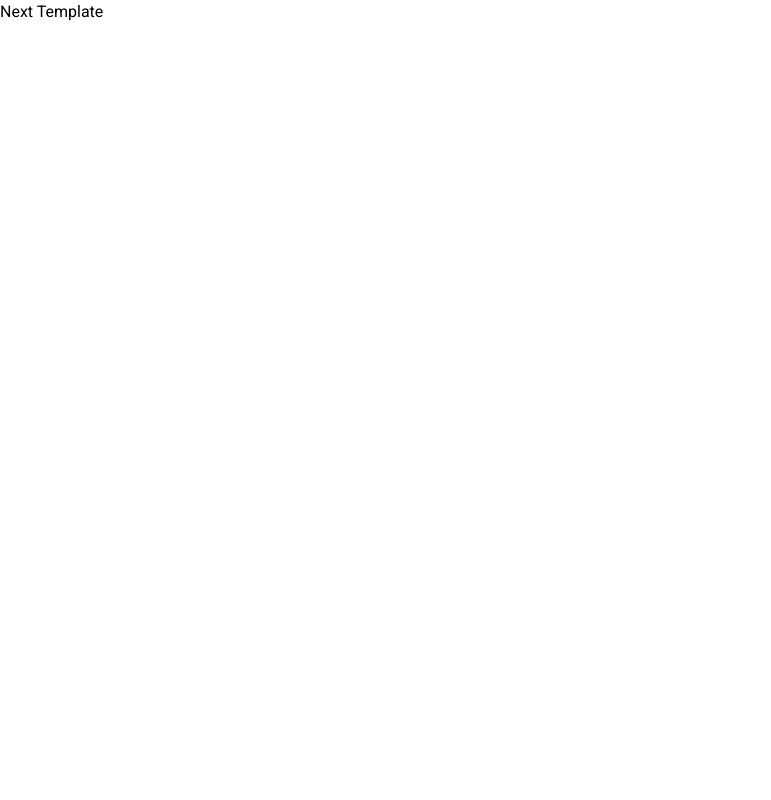
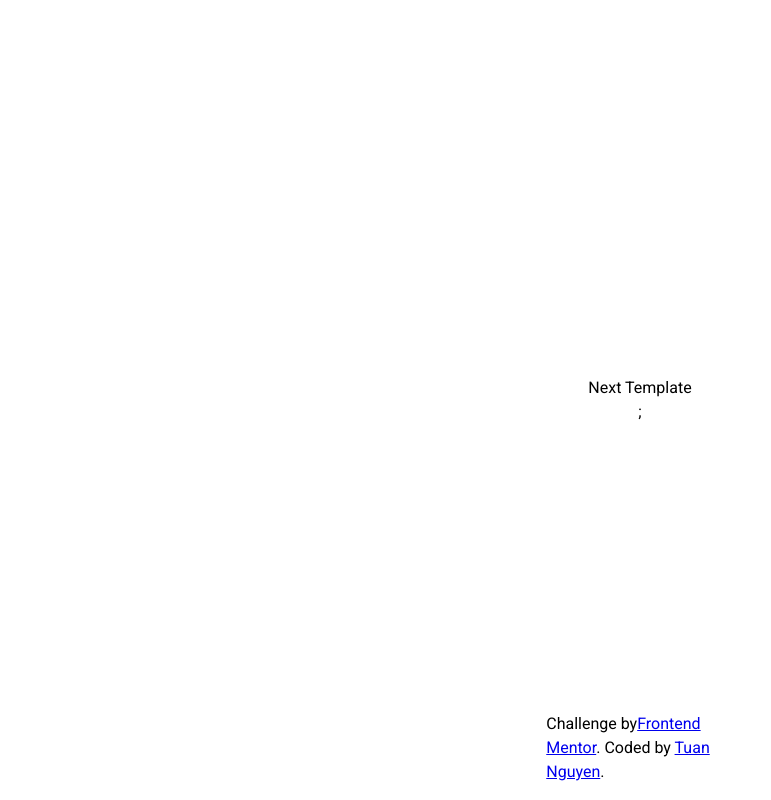
Before and after one commit to tuansdf/frontend-mentor-challenges, a Next.js app in the folder newsletter-sign-up-form/: page / in a window 1280 px wide. Shown: the whole page, without its empty margins (0-771 px from the left). Built offline with nearby package versions, Linux system fonts and the light colour scheme.

Commit message:
add attribution

```diff
--- a/newsletter-sign-up-form/src/app/layout.tsx
+++ b/newsletter-sign-up-form/src/app/layout.tsx
@@ -3,8 +3,8 @@ import { primaryFont } from "~/app/fonts";
 import "~/styles/index.scss";
 
 export const metadata = {
-  title: "Next Site",
-  description: "Next Site",
+  title: "Newsletter sign-up form - Frontend Mentor - Tuan Nguyen",
+  description: "Newsletter sign-up form - Frontend Mentor - Tuan Nguyen",
 };
 
 type Props = PropsWithChildren;
--- a/newsletter-sign-up-form/src/app/page.tsx
+++ b/newsletter-sign-up-form/src/app/page.tsx
@@ -1,3 +1,10 @@
+import { Attribution } from "~/components/attribution";
+
 export default function Home() {
-  return <main>Next Template</main>;
+  return (
+    <>
+      <main>Next Template</main>;
+      <Attribution />
+    </>
+  );
 }
--- /dev/null
+++ b/newsletter-sign-up-form/src/components/attribution.module.scss
@@ -0,0 +1,6 @@
+.attribution {
+  position: absolute;
+  bottom: 1rem;
+  left: 50%;
+  transform: translateX(-50%);
+}
--- /dev/null
+++ b/newsletter-sign-up-form/src/components/attribution.tsx
@@ -0,0 +1,13 @@
+import classes from "./attribution.module.scss";
+
+export const Attribution = () => {
+  return (
+    <div className={classes["attribution"]}>
+      Challenge by
+      <a href="https://www.frontendmentor.io?ref=challenge" target="_blank">
+        Frontend Mentor
+      </a>
+      . Coded by <a href="https://github.com/tuansdf">Tuan Nguyen</a>.
+    </div>
+  );
+};
--- a/newsletter-sign-up-form/src/styles/globals.scss
+++ b/newsletter-sign-up-form/src/styles/globals.scss
@@ -7,9 +7,15 @@
 }
 
 body {
+  position: relative;
+  display: flex;
+  flex-direction: column;
+  align-items: center;
+  justify-content: center;
   min-height: 100vh;
   min-height: 100dvh;
   max-width: 375px;
+  margin-inline: auto;
   width: 100%;
   font-size: 1rem;
 
```
